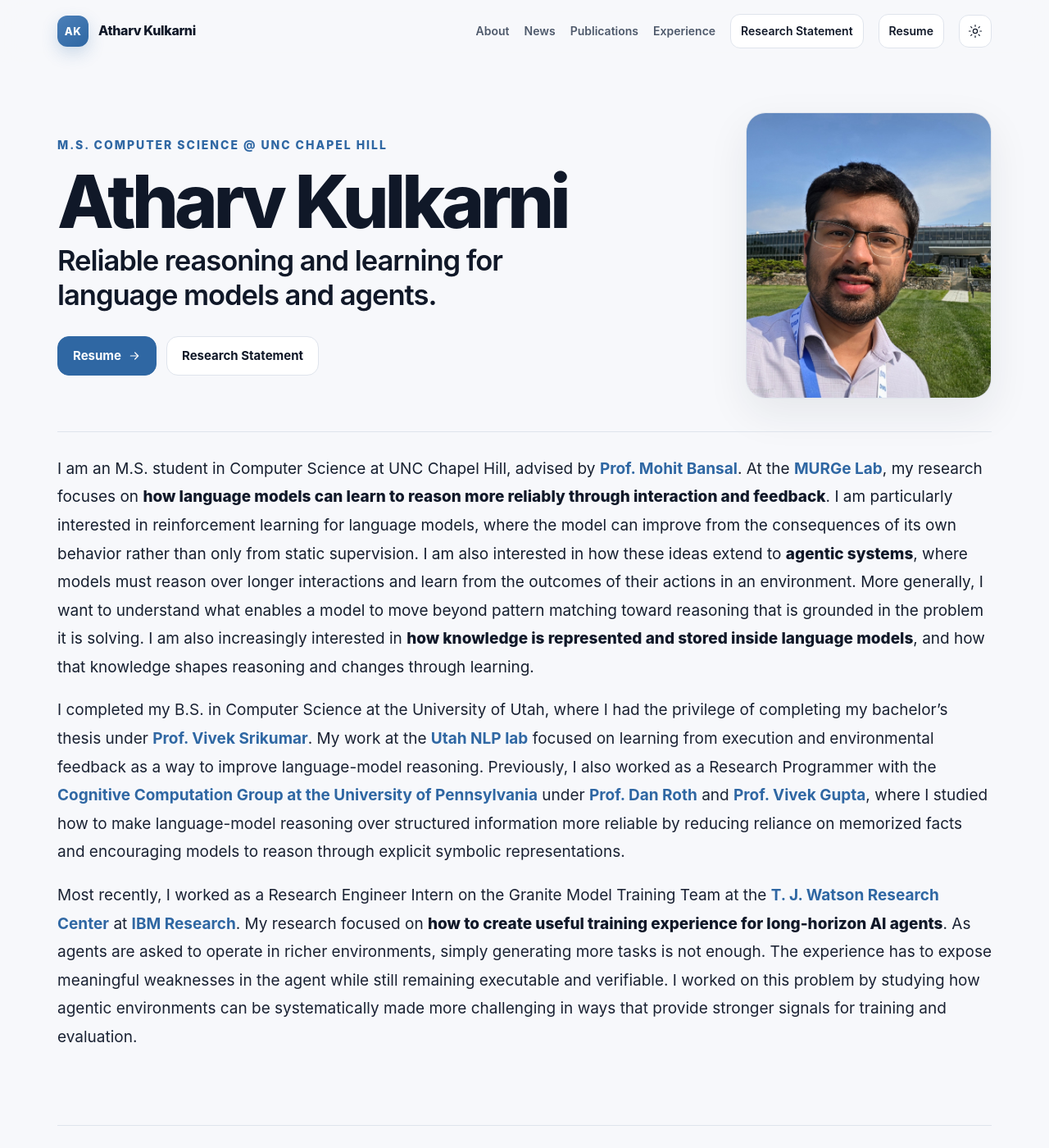
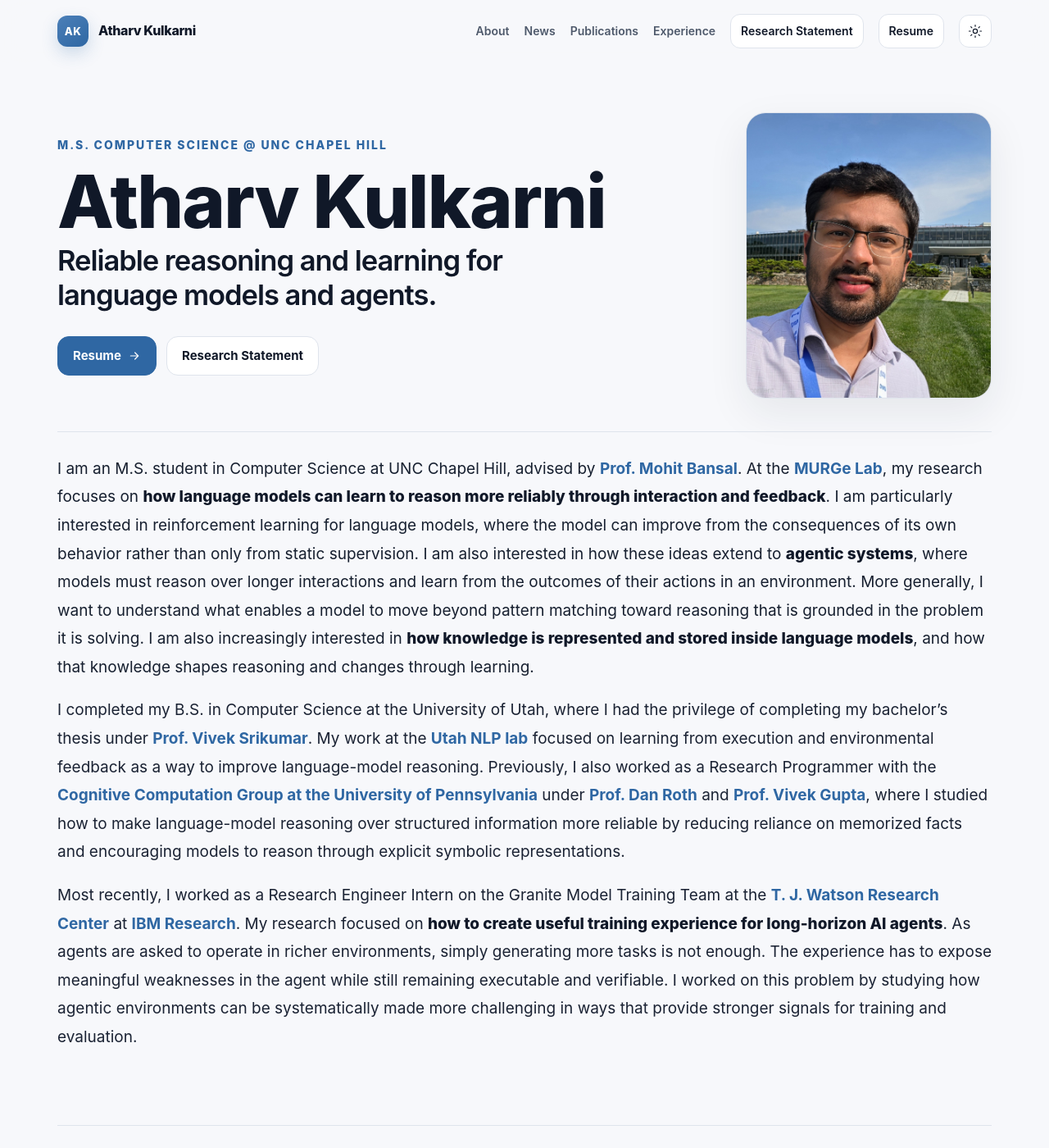
Before and after one commit to AtharvKulkarni22/AtharvKulkarni22.github.io, a Jekyll site: the page built from index.html, in a window 1280 px wide and 1400 px high. Shown: the whole window at 82% size. Built offline with Jekyll 4.4.1, drawn with Linux system fonts in a browser that asks for light colours.

Commit message:
Improve name letter spacing

```diff
--- a/assets/css/style.scss
+++ b/assets/css/style.scss
@@ -96,7 +96,7 @@ html[data-theme="dark"] .theme-icon-moon { display: block; }
   font-size: 14px;
   font-weight: 800;
 }
-.hero h1 { margin: 14px 0 8px; font-size: clamp(56px, 7vw, 90px); line-height: .96; letter-spacing: -0.055em; font-weight: 790; }
+.hero h1 { margin: 14px 0 8px; font-size: clamp(56px, 7vw, 90px); line-height: .96; letter-spacing: -0.02em; font-weight: 790; }
 .hero-tagline { margin: 0; max-width: 680px; font-size: clamp(25px, 2.7vw, 36px); line-height: 1.22; letter-spacing: -0.03em; color: var(--text); font-weight: 570; }
 .hero-actions { display: flex; flex-wrap: wrap; gap: 12px; margin-top: 28px; }
 .button { display: inline-flex; align-items: center; gap: 8px; min-height: 48px; padding: 0 18px; border-radius: 14px; font-size: 15px; font-weight: 700; border: 1px solid var(--line); transition: transform 150ms ease, border-color 150ms ease, background 150ms ease; }
```
